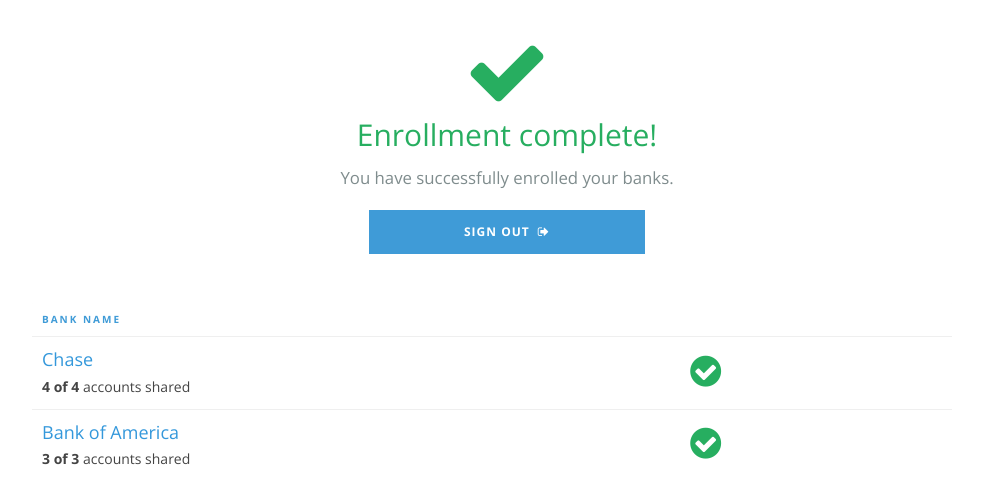
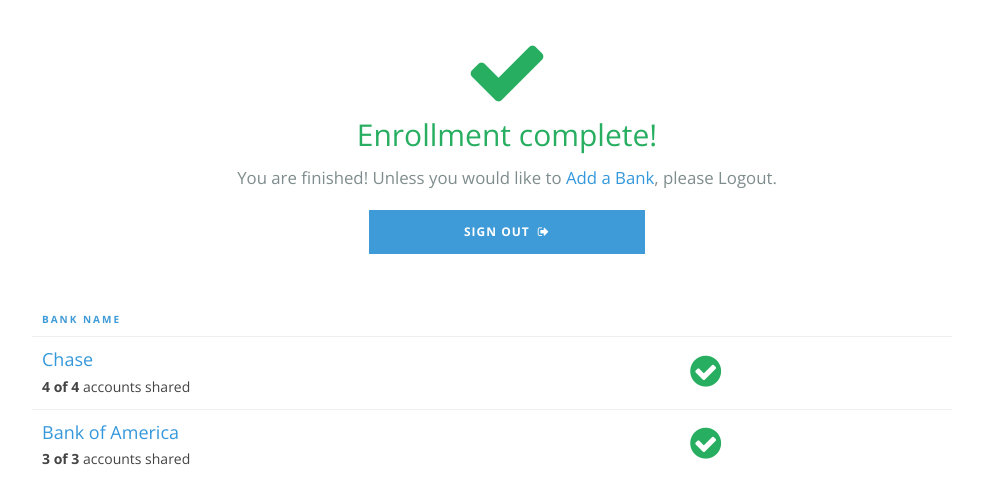
Before and after one commit to jbrianfrancis/MyBorrowerUI, a PHP site: page /banks-enrolled-logout.php in a window 1280 px wide. Shown: the part 100-580 px from the top of the page, without its empty margins (148-1131 px from the left). Run offline with PHP 8.4, Linux system fonts and the light colour scheme; some libraries are stand-ins or nearby versions.

Commit message:
Updating bank views

```diff
--- a/banks-enrolled-continue.php
+++ b/banks-enrolled-continue.php
@@ -34,7 +34,7 @@
 				<p><img src="images/brand-check-green.png" alt="Enrollment Complete!"></p>
 
 				<h2 class="success-heading">Enrollment complete!</h2>
-				<p>You have successfully enrolled your bank. Please continue enrolling the banks that have been added below.</p>
+				<p>Please enroll the next bank in the list below.</p>
 
 			</div> <!-- close containter -->
 
--- a/banks-enrolled-logout.php
+++ b/banks-enrolled-logout.php
@@ -34,7 +34,7 @@
 				<p><i class="fa fa-check fa-5x enrollment-success-green"></i></p>
 
 				<h2 class="success-heading">Enrollment complete!</h2>
-				<p>You have successfully enrolled your banks.</p>
+				<p>You are finished! Unless you would like to <a href="#">Add a Bank</a>, please Logout.</p>
 				<p><a href="#" class="btn btn-sm btn-primary btn-sign-out">Sign Out <i class="fa fa-sign-out"></i></a></p>
 
 			</div> <!-- close containter -->
```
